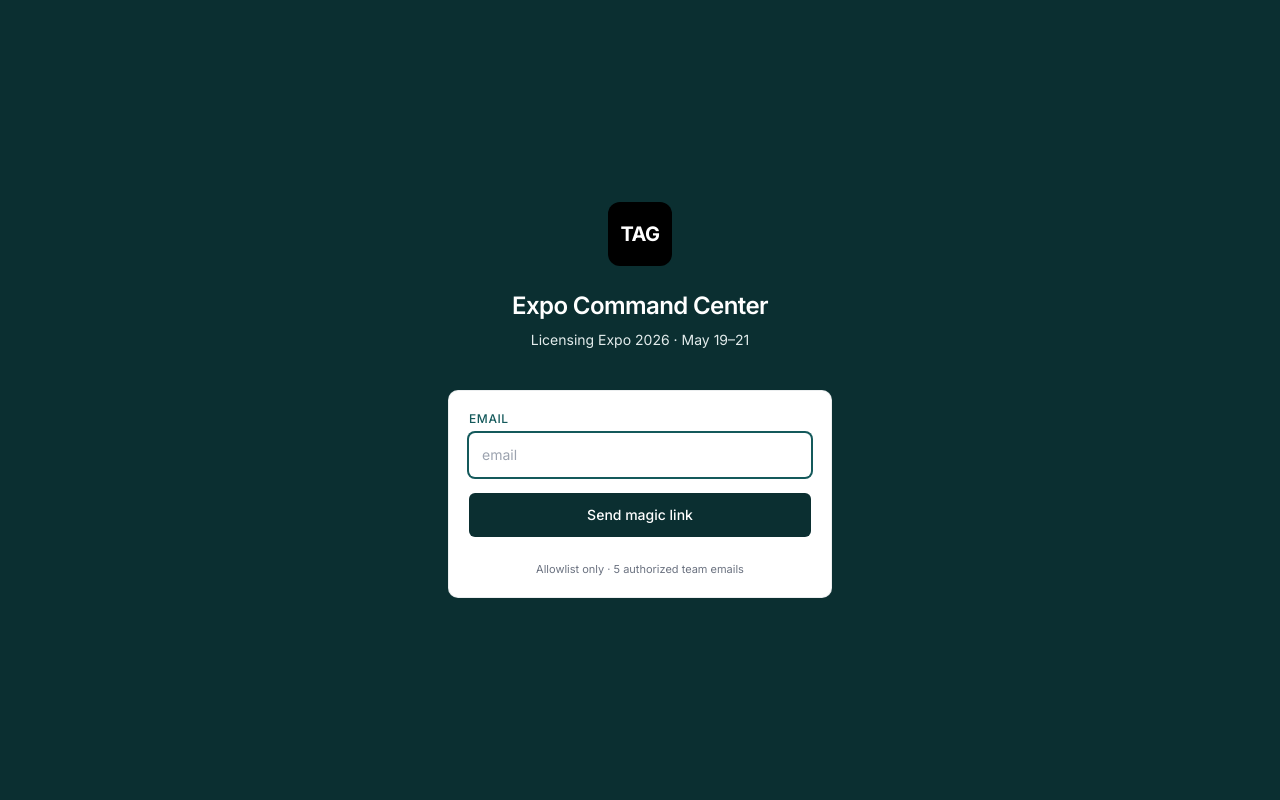
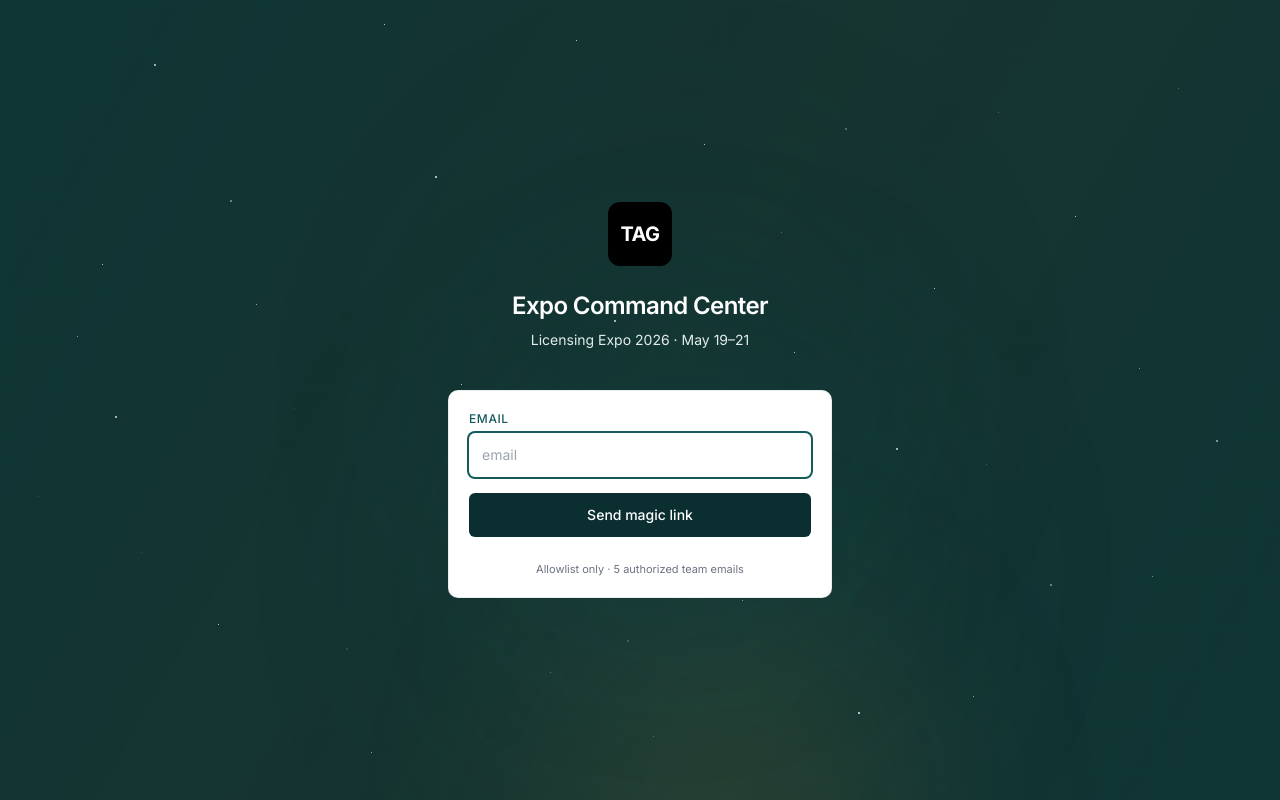
Before and after one commit to richardwinters-byte/tag-expo-command-center, a Next.js app: page /login in a window 1280 px wide. Built offline with nearby package versions, Linux system fonts and the light colour scheme.

Commit message:
Login: animated atmospheric background (grid + aurora + orbs + starfield)

```diff
--- a/app/login/page.tsx
+++ b/app/login/page.tsx
@@ -3,6 +3,7 @@
 import { useState, Suspense } from 'react';
 import { useSearchParams } from 'next/navigation';
 import { createSupabaseBrowserClient } from '@/lib/supabase-browser';
+import { AnimatedBackground } from '@/components/app/AnimatedBackground';
 
 function LoginForm() {
   const searchParams = useSearchParams();
@@ -29,8 +30,9 @@ function LoginForm() {
   }
 
   return (
-    <div className="min-h-screen flex flex-col items-center justify-center px-6 bg-tag-900">
-      <div className="w-full max-w-sm">
+    <div className="min-h-screen flex flex-col items-center justify-center px-6 bg-tag-900 relative overflow-hidden">
+      <AnimatedBackground />
+      <div className="w-full max-w-sm relative z-10">
         <div className="text-center mb-10">
           <div className="inline-flex items-center justify-center w-16 h-16 rounded-xl bg-black mb-6">
             <span className="text-white font-bold text-xl tracking-tight">TAG</span>
--- /dev/null
+++ b/src/components/app/AnimatedBackground.tsx
@@ -0,0 +1,122 @@
+const STARS = [
+  { top: 8, left: 12, size: 2, delay: 0 },
+  { top: 14, left: 78, size: 1, delay: 1.3 },
+  { top: 22, left: 34, size: 2, delay: 2.1 },
+  { top: 29, left: 61, size: 1, delay: 0.7 },
+  { top: 33, left: 8, size: 1, delay: 3.4 },
+  { top: 40, left: 48, size: 2, delay: 1.9 },
+  { top: 46, left: 89, size: 1, delay: 2.6 },
+  { top: 51, left: 23, size: 1, delay: 0.4 },
+  { top: 56, left: 70, size: 2, delay: 3.1 },
+  { top: 62, left: 3, size: 1, delay: 1.1 },
+  { top: 67, left: 54, size: 1, delay: 2.8 },
+  { top: 73, left: 82, size: 2, delay: 0.9 },
+  { top: 78, left: 17, size: 1, delay: 3.6 },
+  { top: 84, left: 43, size: 1, delay: 1.5 },
+  { top: 89, left: 67, size: 2, delay: 2.3 },
+  { top: 94, left: 29, size: 1, delay: 0.2 },
+  { top: 5, left: 45, size: 1, delay: 2.9 },
+  { top: 11, left: 92, size: 1, delay: 0.6 },
+  { top: 18, left: 55, size: 1, delay: 3.2 },
+  { top: 25, left: 18, size: 2, delay: 1.7 },
+  { top: 36, left: 73, size: 1, delay: 2.4 },
+  { top: 42, left: 6, size: 1, delay: 0.3 },
+  { top: 48, left: 36, size: 1, delay: 3.0 },
+  { top: 55, left: 95, size: 2, delay: 1.2 },
+  { top: 60, left: 40, size: 1, delay: 2.5 },
+  { top: 69, left: 11, size: 1, delay: 0.8 },
+  { top: 75, left: 58, size: 1, delay: 3.7 },
+  { top: 81, left: 27, size: 2, delay: 1.6 },
+  { top: 87, left: 76, size: 1, delay: 2.2 },
+  { top: 92, left: 51, size: 1, delay: 0.5 },
+  { top: 3, left: 30, size: 1, delay: 3.3 },
+  { top: 16, left: 66, size: 2, delay: 1.4 },
+  { top: 27, left: 84, size: 1, delay: 2.7 },
+  { top: 38, left: 20, size: 1, delay: 0.1 },
+  { top: 44, left: 62, size: 1, delay: 3.5 },
+  { top: 52, left: 9, size: 2, delay: 1.8 },
+  { top: 58, left: 77, size: 1, delay: 2.0 },
+  { top: 64, left: 38, size: 1, delay: 0.0 },
+  { top: 72, left: 90, size: 1, delay: 3.8 },
+  { top: 80, left: 49, size: 2, delay: 1.0 },
+];
+
+export function AnimatedBackground() {
+  return (
+    <div className="absolute inset-0 overflow-hidden pointer-events-none" aria-hidden="true">
+      <style>{`
+        @keyframes drift1 { 0%,100% { transform: translate(-10%, -5%) scale(1); } 50% { transform: translate(15%, 10%) scale(1.15); } }
+        @keyframes drift2 { 0%,100% { transform: translate(20%, 30%) scale(1.1); } 50% { transform: translate(-15%, 5%) scale(1); } }
+        @keyframes drift3 { 0%,100% { transform: translate(-25%, 25%) scale(1); } 50% { transform: translate(30%, -10%) scale(1.2); } }
+        @keyframes aurora { 0% { background-position: 0% 50%; } 50% { background-position: 100% 50%; } 100% { background-position: 0% 50%; } }
+        @keyframes pulse-grid { 0%,100% { opacity: 0.04; } 50% { opacity: 0.08; } }
+        @keyframes twinkle { 0%,100% { opacity: 0.15; } 50% { opacity: 0.9; } }
+        @media (prefers-reduced-motion: reduce) {
+          .anim-bg * { animation: none !important; }
+        }
+      `}</style>
+
+      <div className="anim-bg absolute inset-0">
+        <div
+          className="absolute inset-0"
+          style={{
+            backgroundImage:
+              'linear-gradient(rgba(20, 89, 91, 0.6) 1px, transparent 1px), linear-gradient(90deg, rgba(20, 89, 91, 0.6) 1px, transparent 1px)',
+            backgroundSize: '48px 48px',
+            animation: 'pulse-grid 8s ease-in-out infinite',
+          }}
+        />
+
+        <div
+          className="absolute inset-0 opacity-25"
+          style={{
+            background:
+              'linear-gradient(120deg, transparent 0%, rgba(20, 89, 91, 0.6) 25%, rgba(192, 138, 48, 0.25) 50%, rgba(20, 89, 91, 0.6) 75%, transparent 100%)',
+            backgroundSize: '300% 300%',
+            animation: 'aurora 22s ease-in-out infinite',
+          }}
+        />
+
+        <div
+          className="absolute top-1/4 left-1/4 w-[45rem] h-[45rem] rounded-full opacity-30"
+          style={{
+            background: 'radial-gradient(circle, rgba(20, 89, 91, 0.8) 0%, transparent 65%)',
+            filter: 'blur(80px)',
+            animation: 'drift1 24s ease-in-out infinite',
+          }}
+        />
+        <div
+          className="absolute top-1/2 right-1/4 w-[35rem] h-[35rem] rounded-full opacity-25"
+          style={{
+            background: 'radial-gradient(circle, rgba(192, 138, 48, 0.7) 0%, transparent 65%)',
+            filter: 'blur(90px)',
+            animation: 'drift2 28s ease-in-out infinite',
+          }}
+        />
+        <div
+          className="absolute bottom-1/4 left-1/3 w-[40rem] h-[40rem] rounded-full opacity-25"
+          style={{
+            background: 'radial-gradient(circle, rgba(14, 59, 60, 0.9) 0%, transparent 65%)',
+            filter: 'blur(85px)',
+            animation: 'drift3 32s ease-in-out infinite',
+          }}
+        />
+
+        {STARS.map((star, i) => (
+          <span
+            key={i}
+            className="absolute rounded-full bg-white"
+            style={{
+              top: `${star.top}%`,
+              left: `${star.left}%`,
+              width: `${star.size}px`,
+              height: `${star.size}px`,
+              animation: `twinkle ${4 + (i % 3)}s ease-in-out infinite`,
+              animationDelay: `${star.delay}s`,
+            }}
+          />
+        ))}
+      </div>
+    </div>
+  );
+}
```
